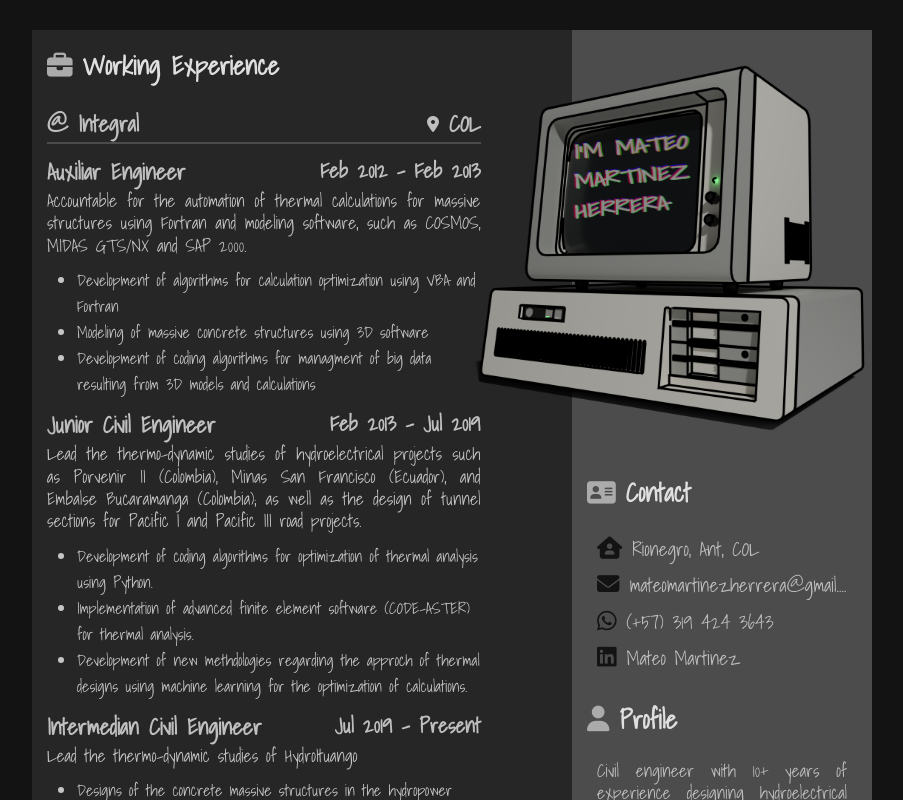
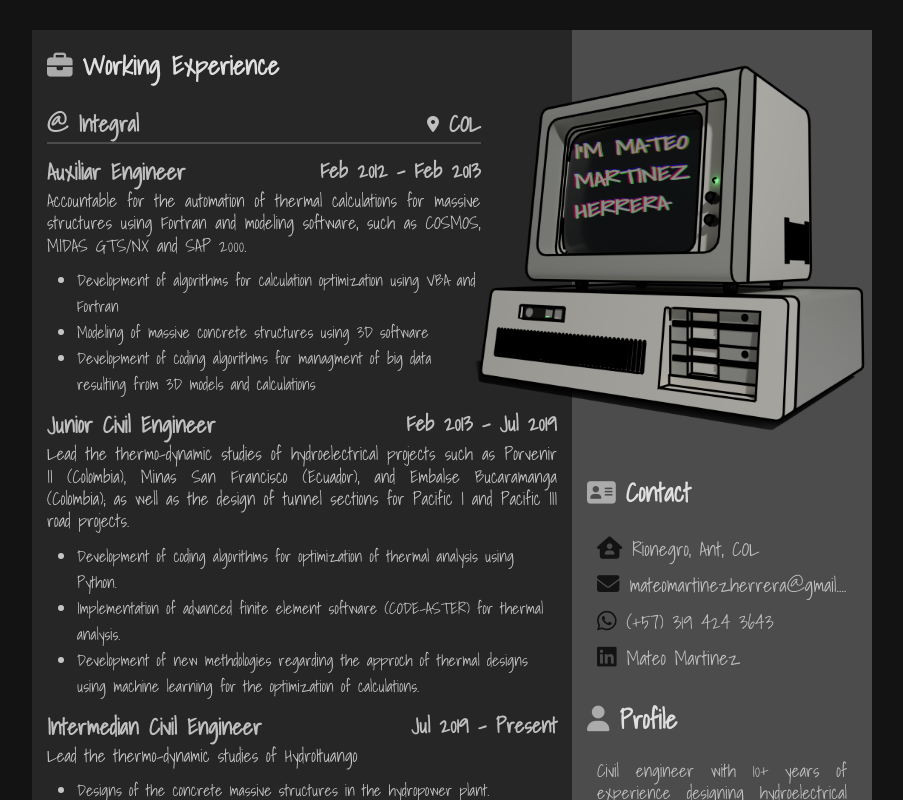
Before and after one commit to Mamartinezh/CV, a React app: page / in a window 1280 px wide. Shown: the top 800 px of the page, without its empty margins (188-1091 px from the left). Built offline with nearby package versions, Linux system fonts and the light colour scheme; a web font is replaced by a local one.

Commit message:
improving alignment of text with computer image

```diff
--- a/src/style.css
+++ b/src/style.css
@@ -202,7 +202,8 @@ p {
 	font-weight: 900;
 }
 
-.experience .experience-work_item.first {
+.experience .experience-work_item.first div:first-child,
+.experience .experience-work_item.first div:nth-child(2)  {
 	width: 85%;
 }
 
```
Also changed, not shown: 2 other files (tests, documents, lock files or other folders).
